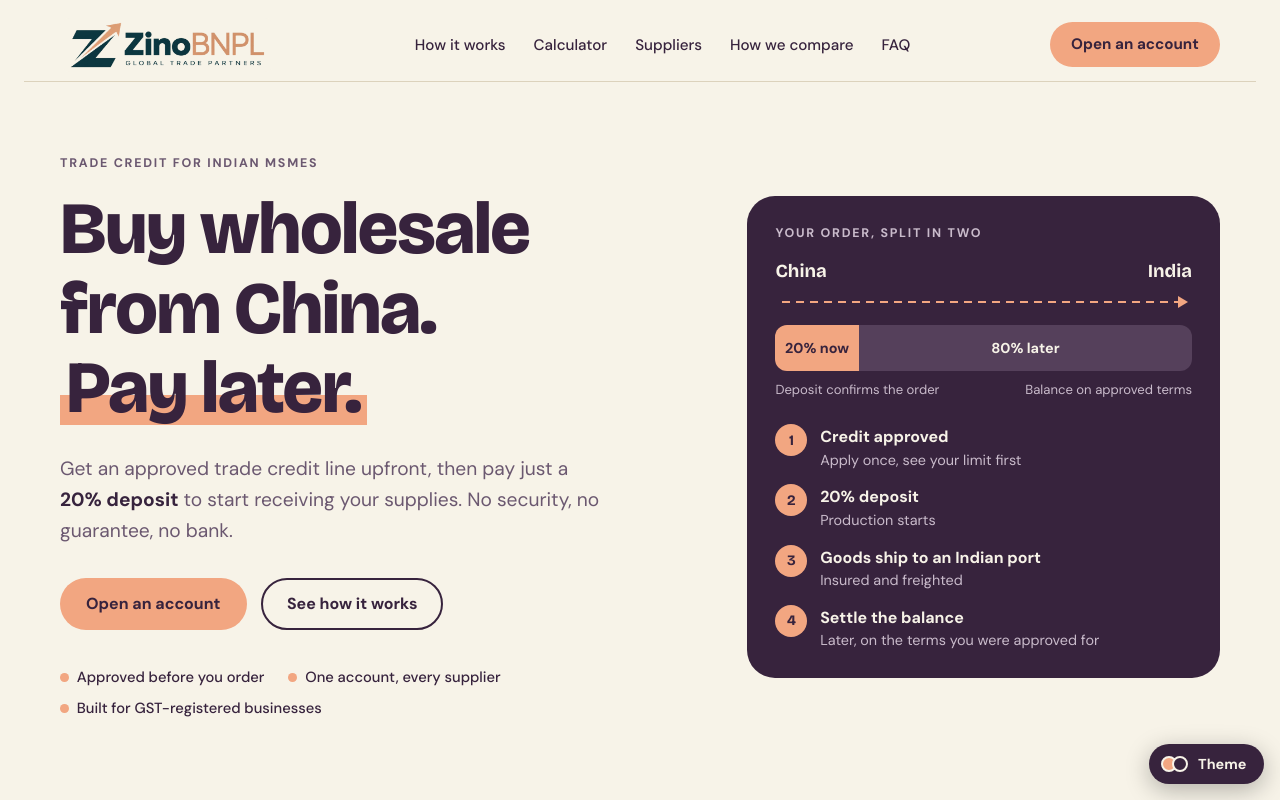
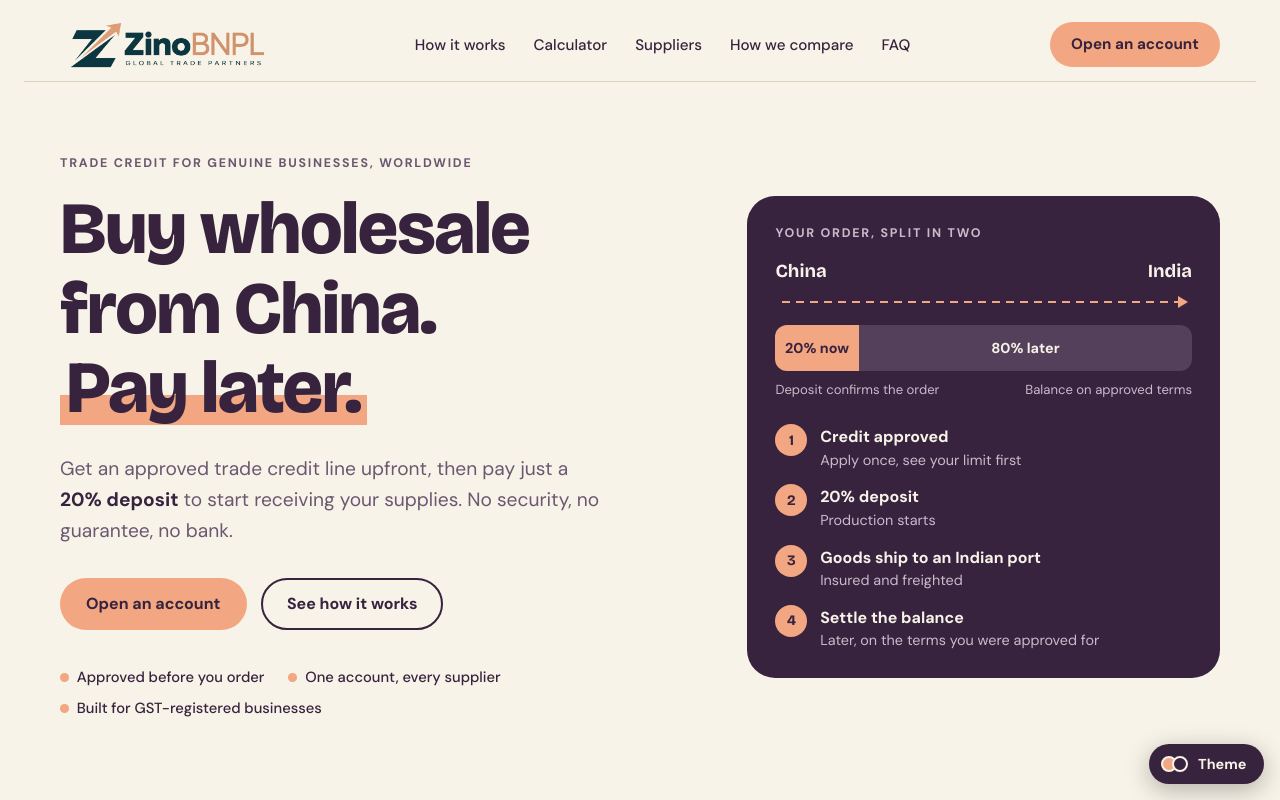
Before and after one commit to valueworkers/zinobnpl, a React (Vite) app: page / in a window 1280 px wide. Shown: the top 800 px of the page. Built offline with nearby package versions, Linux system fonts and the light colour scheme.

Commit message:
Update Hero.jsx

```diff
--- a/src/components/Hero.jsx
+++ b/src/components/Hero.jsx
@@ -9,7 +9,7 @@ export default function Hero() {
   return (
     <div className="wrap hero">
       <div>
-        <p className="eyebrow">Trade credit for Indian MSMEs</p>
+        <p className="eyebrow">Trade credit for genuine businesses, worldwide</p>
         <h1 style={{ marginTop: '1rem' }}>Buy wholesale from China. <mark>Pay later.</mark></h1>
         <p className="lede">Get an approved trade credit line upfront, then pay just a <strong>20% deposit</strong> to start receiving your supplies. No security, no guarantee, no bank.</p>
         <div className="cta-row">
```
